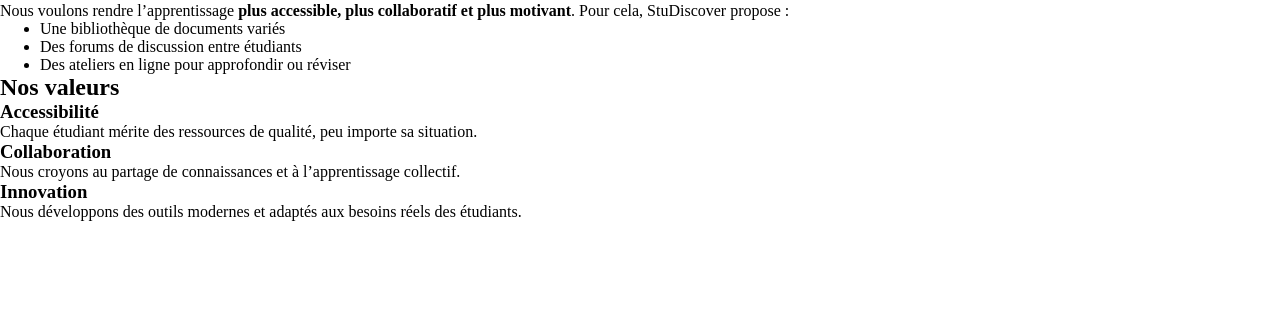
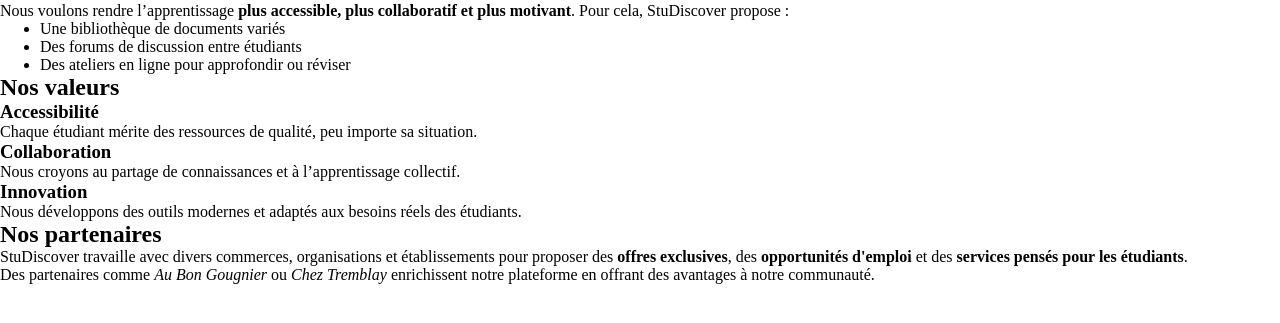
Before and after one commit to StuDiscoverGroup7/uqac-projet-web-g7, a Node server app: page /qui-sommes-nous in a window 1280 px wide. Shown: the part 164-487 px from the top of the page. Run offline with Node 20, Linux system fonts and the light colour scheme.

Commit message:
Add partners section

```diff
--- a/views/qui-sommes-nous.ejs
+++ b/views/qui-sommes-nous.ejs
@@ -58,6 +58,19 @@
                     </div>
                 </div>
             </section>
+
+            <section class="aboutPartners">
+                <h2>Nos partenaires</h2>
+                <p>
+                    StuDiscover travaille avec divers commerces, organisations et établissements
+                    pour proposer des <strong>offres exclusives</strong>, des <strong>opportunités d'emploi</strong>
+                    et des <strong>services pensés pour les étudiants</strong>.
+                </p>
+                <p>
+                    Des partenaires comme <em>Au Bon Gougnier</em> ou <em>Chez Tremblay</em> enrichissent
+                    notre plateforme en offrant des avantages à notre communauté.
+                </p>
+            </section>
         </article>
     </main>
 
```
